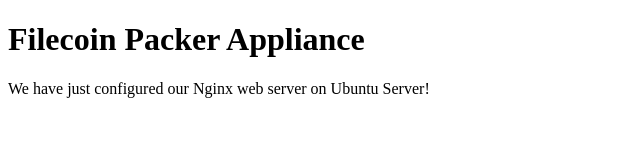
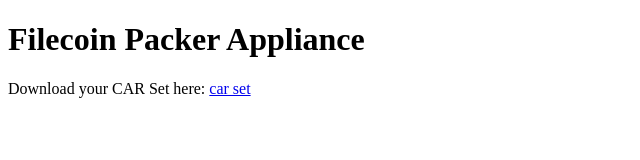
Before and after one commit to frank-ang/packer, a plain HTML site: page aws/index.html in a window 1280 px wide. Shown: the whole page, without its empty margins (0-640 px from the left). Drawn offline with Linux system fonts and the light colour scheme.

Commit message:
cloudformation appliance quickstart

```diff
--- a/aws/index.html
+++ b/aws/index.html
@@ -6,6 +6,6 @@
 </head>
 <body>
     <h1>Filecoin Packer Appliance</h1>
-    <p>We have just configured our Nginx web server on Ubuntu Server!</p>
+    <p>Download your CAR Set here: <a href="./car/">car set</a></p>
 </body>
 </html>
```
Also changed, not shown: 5 other files.
